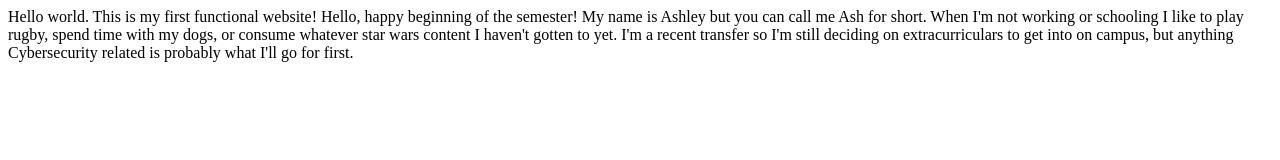
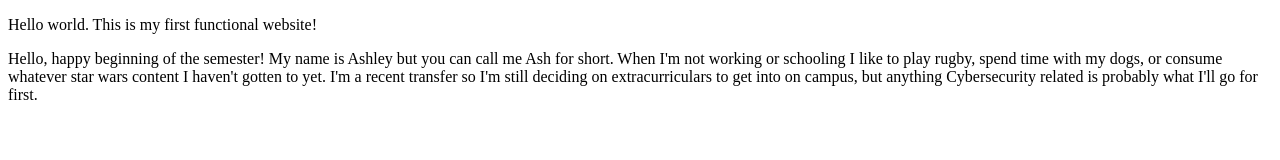
Before and after one commit to InsertCoolUsernameHere2/lab1, a plain HTML site: page index.html in a window 1280 px wide. Drawn offline with Linux system fonts and the light colour scheme.

Commit message:
looked further into what html code should actually look like
paragraph and header fixes

```diff
--- a/index.html
+++ b/index.html
@@ -1,14 +1,19 @@
 <!DOCTYPE html>
 <html lang="en">
 <head>
-<title>
-Hello world. This is my first functional website!
-</title>
-Hello world. This is my first functional website!
+	<meta chrset="UTF-8">
+		<title>
+			my first functional website!
+		</title>
 </head>
 <body>
-	Hello, happy beginning of the semester! My name is Ashley but you can call me Ash for short.
-	When I'm not working or schooling I like to play rugby, spend time with my dogs, or consume whatever star wars content I haven't gotten to yet.
-	I'm a recent transfer so I'm still deciding on extracurriculars to get into on campus, but anything Cybersecurity related is probably what I'll go for first.
+	<p>
+		Hello world. This is my first functional website!
+	</p>
+	<p>
+		Hello, happy beginning of the semester! My name is Ashley but you can call me Ash for short.
+		When I'm not working or schooling I like to play rugby, spend time with my dogs, or consume whatever star wars content I haven't gotten to yet.
+		I'm a recent transfer so I'm still deciding on extracurriculars to get into on campus, but anything Cybersecurity related is probably what I'll go for first.
+	</p>
 	</body>
 </html>
```
